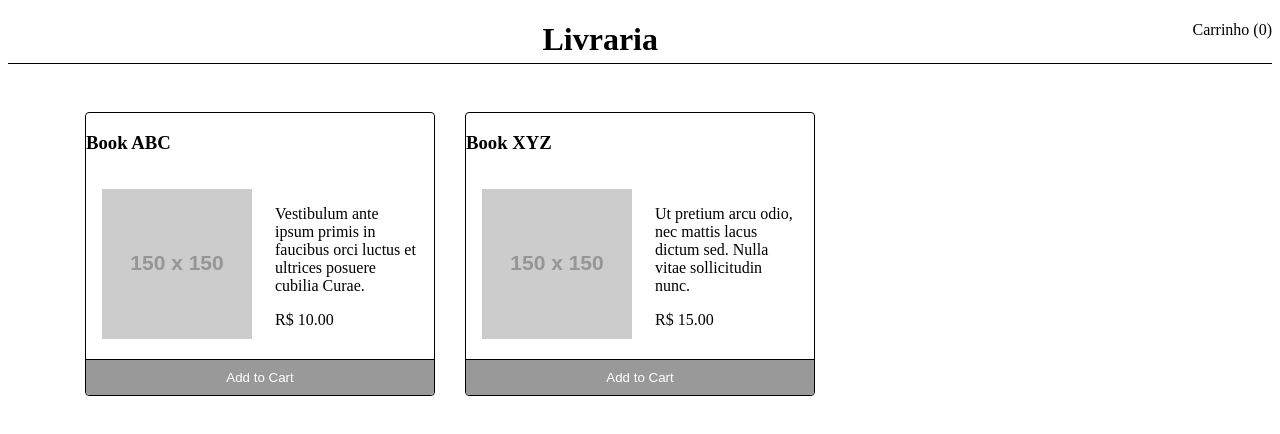
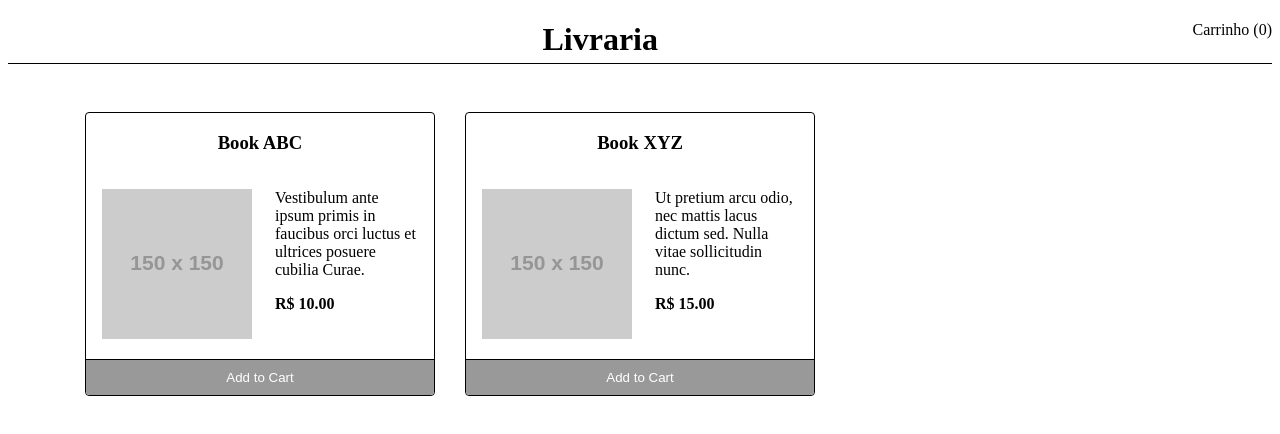
Before and after one commit to wac2007/library, an Angular app: page / in a window 1280 px wide. Shown: the top 434 px of the page. Built offline with nearby package versions, Linux system fonts and the light colour scheme.

Commit message:
Updated ProductCardComponent CSS

```diff
--- a/src/app/products/product-card/product-card.component.css
+++ b/src/app/products/product-card/product-card.component.css
@@ -5,3 +5,15 @@
 .product-card-content {
   padding: 1rem;
 }
+.text-center {
+  text-align: center;
+}
+.product-price {
+  font-weight: bold;
+}
+.no-margin {
+  margin: 0;
+}
+.margin-bt-1 {
+  margin-bottom: 1rem;
+}
--- a/src/app/products/product-card/product-card.component.html
+++ b/src/app/products/product-card/product-card.component.html
@@ -1,5 +1,5 @@
 <article class="product-card">
-  <div class="product-card-header">
+  <div class="product-card-header text-center">
     <h3>{{ currentProduct.title }}</h3>
   </div>
   <div class="product-card-content row">
@@ -7,8 +7,8 @@
       <img [src]="currentProduct.imageUrl" [alt]="currentProduct.title">
     </div>
     <div class="col-6">
-      <p>{{ currentProduct.description }}</p>
-      <label class="price">R$ {{ currentProduct.price | number : '1.2-2' }}</label>
+      <p class="no-margin margin-bt-1">{{ currentProduct.description }}</p>
+      <label class="product-price">R$ {{ currentProduct.price | number : '1.2-2' }}</label>
     </div>
   </div>
   <lib-button label="Add to Cart" (clicked)="select()" classes="button-block button-add-cart"></lib-button>
```
